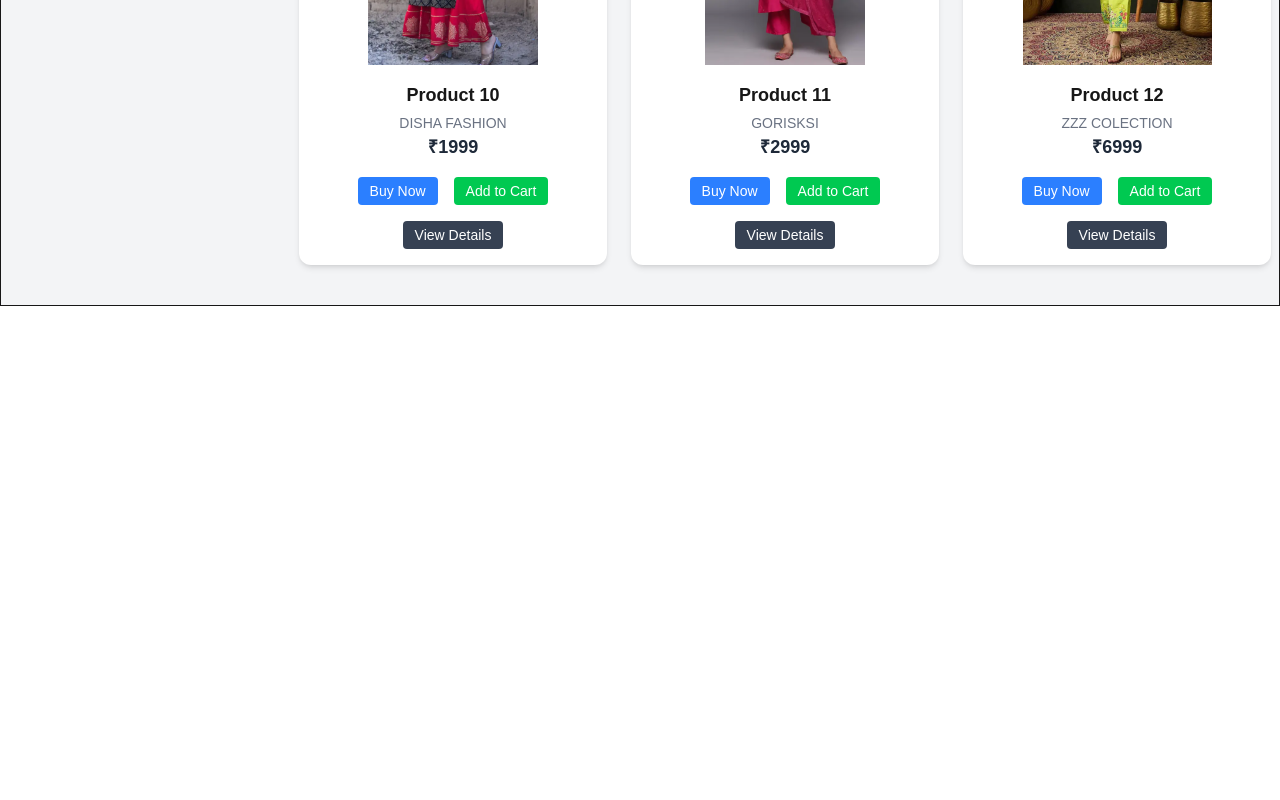
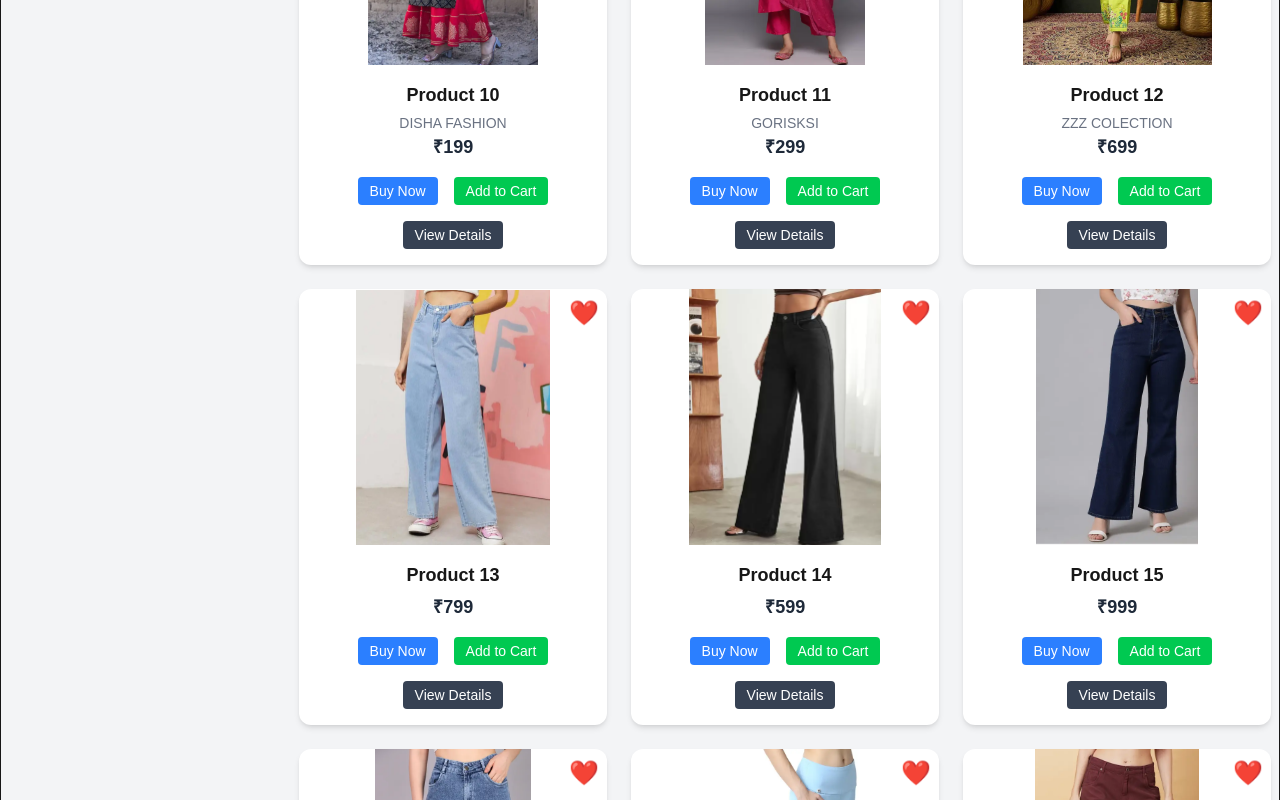
Before and after one commit to MonikaDevHJ/Kushis_Styles, a Next.js app: page /womens in a window 1280 px wide. Shown: the part 1760-2560 px from the top of the page. Before the commit the page ends 2066 px from the top, so only its background shows below. Built offline with nearby package versions, Linux system fonts and the light colour scheme.

Commit message:
jeans images done

```diff
--- a/app/womens/page.tsx
+++ b/app/womens/page.tsx
@@ -9,23 +9,40 @@ const WomenPAge = () => {
   const [selectsize, setSelectsize] = useState("all")
 
   const product = [
-    { id: 1, image: "/assets/Kurta1.png", title: "PURPLE DUPPATA SET", price: 2999 },
-    { id: 2, image: "/assets/kurta2.jpg", title: "RED GRAND SET", price: 4599 },
-    { id: 3, image: "/assets/kurta3.png", title: "SIMPLE BLUE SET", price: 8999 },
-    { id: 4, image: "/assets/kurta4.png", title: "ROYAL EXPORT", price: 7999 },
-    { id: 5, image: "/assets/kurta5.png", title: "WOMEN BASKET", price: 1999 },
-    { id: 6, image: "/assets/kurta6.png", title: "GVS SHOPPE", price: 5999 },
-    { id: 7, image: "/assets/kurta7.png", title: "LIBAS", price: 5999 },
-    { id: 8, image: "/assets/kurta8.png", title: "MAS", price: 8666 },
-    { id: 9, image: "/assets/kurta9.png", title: "KLOSIAI", price: 999 },
-    { id: 10, image: "/assets/kurta10.png", title: "DISHA FASHION", price: 1999 },
-    { id: 11, image: "/assets/kurta11.png", title: "GORISKSI", price: 2999 },
-    { id: 12, image: "/assets/kurta12.png", title: "ZZZ COLECTION", price: 6999 },
+    { id: 1, image: "/assets/Kurta1.png", title: "PURPLE DUPPATA SET", price: 299,category: "Kurties" },
+    { id: 2, image: "/assets/kurta2.jpg", title: "RED GRAND SET", price: 459 ,category: "Kurties" },
+    { id: 3, image: "/assets/kurta3.png", title: "SIMPLE BLUE SET", price: 899 ,category: "Kurties" },
+    { id: 4, image: "/assets/kurta4.png", title: "ROYAL EXPORT", price: 799,category: "Kurties" },
+    { id: 5, image: "/assets/kurta5.png", title: "WOMEN BASKET", price: 198 ,category: "Kurties"},
+    { id: 6, image: "/assets/kurta6.png", title: "GVS SHOPPE", price: 599,category: "Kurties" },
+    { id: 7, image: "/assets/kurta7.png", title: "LIBAS", price: 599,category: "Kurties" },
+    { id: 8, image: "/assets/kurta8.png", title: "MAS", price: 866,category: "Kurties" },
+    { id: 9, image: "/assets/kurta9.png", title: "KLOSIAI", price: 999,category: "Kurties" },
+    { id: 10, image: "/assets/kurta10.png", title: "DISHA FASHION", price: 199 ,category: "Kurties"},
+    { id: 11, image: "/assets/kurta11.png", title: "GORISKSI", price: 299 ,category: "Kurties" },
+    { id: 12, image: "/assets/kurta12.png", title: "ZZZ COLECTION", price: 699,category: "Kurties"},
+    {id:13,  image :"/assets/J1.png", price : "799" ,category : "Jeans"},
+    {id:14,  image :"/assets/J2.png", price : "599", category : "Jeans"},
+    {id:15,  image :"/assets/J3.png", price : "999",category : "Jeans"},
+    {id:16,  image :"/assets/J4.png", price : "299" ,category : "Jeans"},
+    {id:17,  image :"/assets/J5.png", price : "599",category : "Jeans"},
+    {id:18,  image :"/assets/J6.png", price : "999",category : "Jeans"},
+    {id:19,  image :"/assets/J7.png", price : "399",category : "Jeans"},
+    {id:20,  image :"/assets/J8.png", price : "599",category : "Jeans"},
+    {id:21,  image :"/assets/J9.png", price : "799",category : "Jeans"},
+    {id:22,  image :"/assets/J10.png", price : "399",category : "Jeans"},
+    {id:23,  image :"/assets/J11.png", price : "499",category : "Jeans"},
+    {id:24,  image :"/assets/J12.png", price : "699",category : "Jeans"},
+
+
 
 
 
 
   ]
+
+
+  const filterProduct = selectedCatogory === "all" ? product : product.filter((item)=>item.category === selectedCatogory);
 
   return (
     <div className="min-h-screen bg-gray-100 py-10 px-2 border">
@@ -40,8 +57,8 @@ const WomenPAge = () => {
             onChange={(e) => setSelectedCatogory(e.target.value)}
           >
             <option value="all">Select Collections</option>
-            <option value="kurtis">Kurtis</option>
-            <option value="jeans">Jeans</option>
+            <option value="Kurties">Kurtis</option>
+            <option value="Jeans">Jeans</option>
             <option value="dresses">Dresses</option>
           </select>
 
@@ -61,7 +78,7 @@ const WomenPAge = () => {
 
         {/* Product Grid */}
         <div className="grid grid-cols-1 sm:grid-cols-2 md:grid-cols-3 gap-6">
-          {product.map((product) => (
+          {filterProduct.map((product) => (
             <div
               key={product.id}
               className="bg-white rounded-xl shadow-md hover:shadow-xl transition-all duration-300 overflow-hidden"
```
